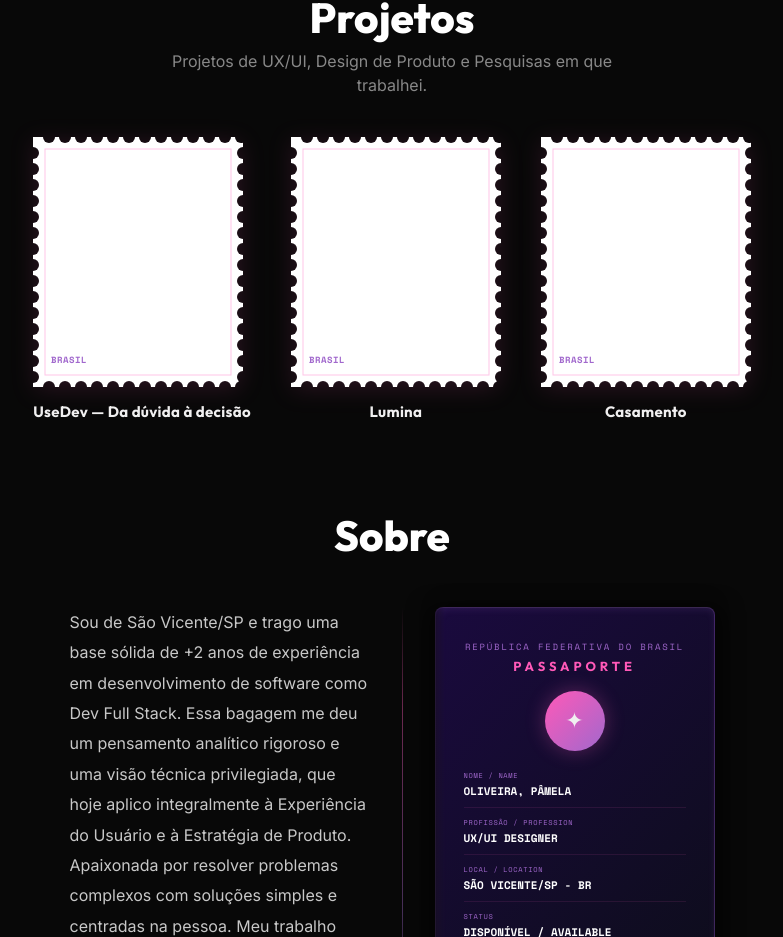
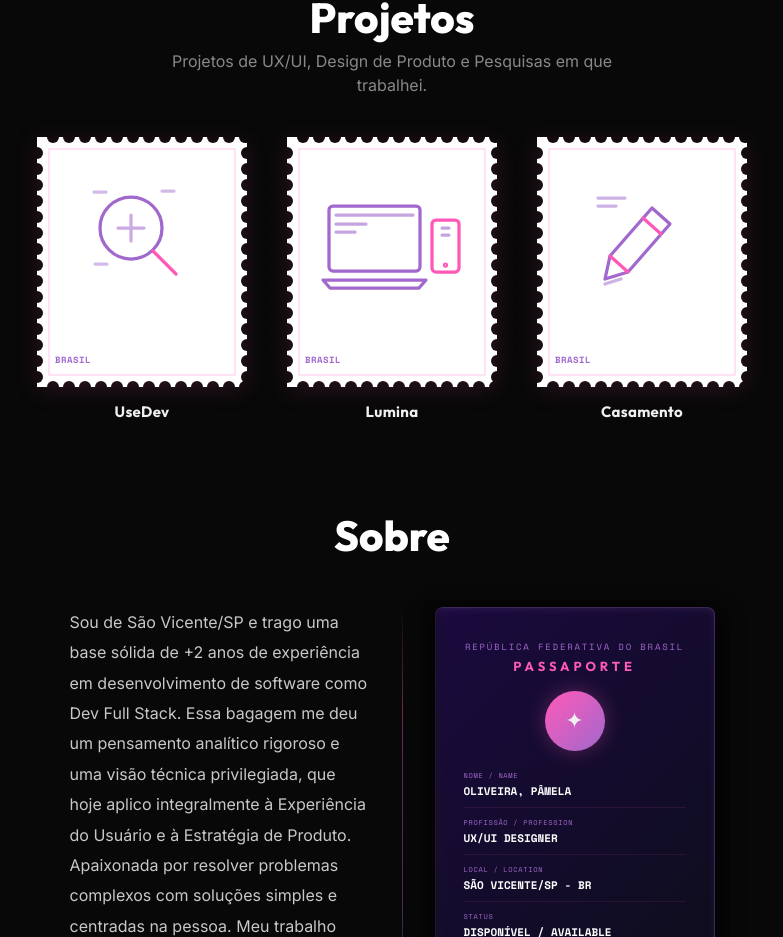
Before and after one commit to PamelaOli/portifolio, a React (Vite) app: page /#/ in a window 1280 px wide. Shown: the part 879-1816 px from the top of the page, without its empty margins (248-1031 px from the left). Built offline with nearby package versions, Linux system fonts and the light colour scheme.

Commit message:
ajuste nos selos

```diff
--- a/src/components/Projetos/projetoSessao.css
+++ b/src/components/Projetos/projetoSessao.css
@@ -46,6 +46,7 @@
 }
 
 .stamp-button {
+  width: min(210px, calc(100vw - 48px));
   background: none;
   border: none;
   cursor: pointer;
@@ -62,7 +63,13 @@
 
 .stamp-svg {
   display: block;
+  width: 100%;
+  height: auto;
   filter: drop-shadow(0 4px 12px rgba(255, 89, 184, 0.15));
+}
+
+.stamp-artwork > * {
+  vector-effect: non-scaling-stroke;
 }
 
 .stamp-title {
--- a/src/components/Projetos/projetoSessao.tsx
+++ b/src/components/Projetos/projetoSessao.tsx
@@ -10,6 +10,15 @@ const STAMP_H = 250;
 const PERF_R = 6;
 const PERF_STEP = 16;
 const BORDER = 14;
+
+type StampArtwork = 'research' | 'redesign' | 'responsive';
+
+const artworkByProjectId: Record<string, StampArtwork> = {
+  'use-dev': 'research',
+  'casamento-app': 'redesign',
+  lumina: 'responsive',
+  p4build: 'responsive',
+};
 
 function generateHoles(w: number, h: number, r: number, step: number) {
   const holes: { cx: number; cy: number }[] = [];
@@ -35,6 +44,7 @@ function StampCard({ project, onClick }: {
   const innerY = BORDER;
   const innerW = STAMP_W - BORDER * 2;
   const innerH = STAMP_H - BORDER * 2 - 28;
+  const artwork = artworkByProjectId[project.id] ?? 'research';
 
   return (
     <button onClick={onClick} className="stamp-button">
@@ -43,6 +53,8 @@ function StampCard({ project, onClick }: {
         height={STAMP_H}
         viewBox={`0 0 ${STAMP_W} ${STAMP_H}`}
         className="stamp-svg"
+        aria-hidden="true"
+        focusable="false"
       >
         <defs>
           <mask id={maskId}>
@@ -69,15 +81,41 @@ function StampCard({ project, onClick }: {
           opacity="0.35"
         />
 
-        <image
-          href={project.image}
-          x={innerX}
-          y={innerY}
-          width={innerW}
-          height={innerH}
-          preserveAspectRatio="xMidYMid slice"
-          clipPath={`url(#img-clip-${project.id})`}
-        />
+        <g
+          className="stamp-artwork"
+          fill="none"
+          stroke="#a168cd"
+          strokeWidth="3.25"
+          strokeLinecap="round"
+          strokeLinejoin="round"
+        >
+          {artwork === 'research' && (
+            <>
+              <circle cx="94" cy="91" r="31" />
+              <path d="m116 114 23 23" stroke="#ff59b8" />
+              <path d="M81 91h26M94 78v26" opacity="0.55" />
+              <path d="M57 55h12M125 54h12M58 127h12" opacity="0.45" />
+            </>
+          )}
+
+          {artwork === 'redesign' && (
+            <>
+              <path d="m73 119 42-48 18 16-42 48-23 7 5-23Z" />
+              <path d="m106 81 18 16M73 119l18 16" stroke="#ff59b8" />
+              <path d="m68 147 16-5M61 61h27M61 69h18" opacity="0.5" />
+            </>
+          )}
+
+          {artwork === 'responsive' && (
+            <>
+              <rect x="42" y="69" width="91" height="65" rx="4" />
+              <path d="M36 143h103l-7 8H43l-7-8Z" />
+              <rect x="145" y="83" width="27" height="52" rx="4" stroke="#ff59b8" />
+              <path d="M49 78h77M49 87h30M49 95h19M155 91h7M155 98h7" opacity="0.6" />
+              <circle cx="158.5" cy="128" r="1" stroke="#ff59b8" />
+            </>
+          )}
+        </g>
 
         <rect x={innerX} y={innerY + innerH} width={innerW} height={28} fill="#fff" />
         <text
--- a/src/data/projects/useDev.ts
+++ b/src/data/projects/useDev.ts
@@ -2,7 +2,7 @@ import type { Project } from '../projects';
 
 const useDevProject: Project = {
   id: 'use-dev',
-  title: 'UseDev — Da dúvida à decisão',
+  title: 'UseDev',
   behanceUrl: 'https://www.behance.net/gallery/258588027/UseDev-Da-duvida-a-decisao',
   skillsUsed: {
     pt: ['Avaliação Heurística', 'Matriz de priorização', 'IA', 'User Research', 'Acessibilidade',
--- a/src/pages/Principal/Home.tsx
+++ b/src/pages/Principal/Home.tsx
@@ -1,3 +1,5 @@
+import { useEffect } from 'react';
+import { useLocation, useNavigate } from 'react-router-dom';
 import LanguageToggle from '../../components/Idioma/idioma';
 import ThemeToggle from '../../components/Tema/trocaDeTema';
 import BoardingPass from '../../components/CartaoEmbarque/cartaoEmbarque';
@@ -11,6 +13,19 @@ import './Home.css';
 
 export default function Home() {
   const c = useThemeColors();
+  const location = useLocation();
+  const navigate = useNavigate();
+
+  useEffect(() => {
+    if (location.state !== 'scroll-to-projects') return;
+
+    const frame = window.requestAnimationFrame(() => {
+      document.getElementById('projects')?.scrollIntoView({ behavior: 'smooth' });
+      navigate(location.pathname, { replace: true, state: null });
+    });
+
+    return () => window.cancelAnimationFrame(frame);
+  }, [location.pathname, location.state, navigate]);
 
   return (
     <div className="home-page">
--- a/src/pages/ProjetoDetalhado/ProjectDetail.tsx
+++ b/src/pages/ProjetoDetalhado/ProjectDetail.tsx
@@ -55,7 +55,10 @@ export default function ProjectDetail() {
         <div className="project-detail-hero-overlay" />
 
         <div className="project-detail-topbar">
-          <button className="project-detail-back-button" onClick={() => navigate('/')}>
+          <button
+            className="project-detail-back-button"
+            onClick={() => navigate('/', { state: 'scroll-to-projects' })}
+          >
             {tr.backHome}
           </button>
           <div className="project-detail-controls">
```
